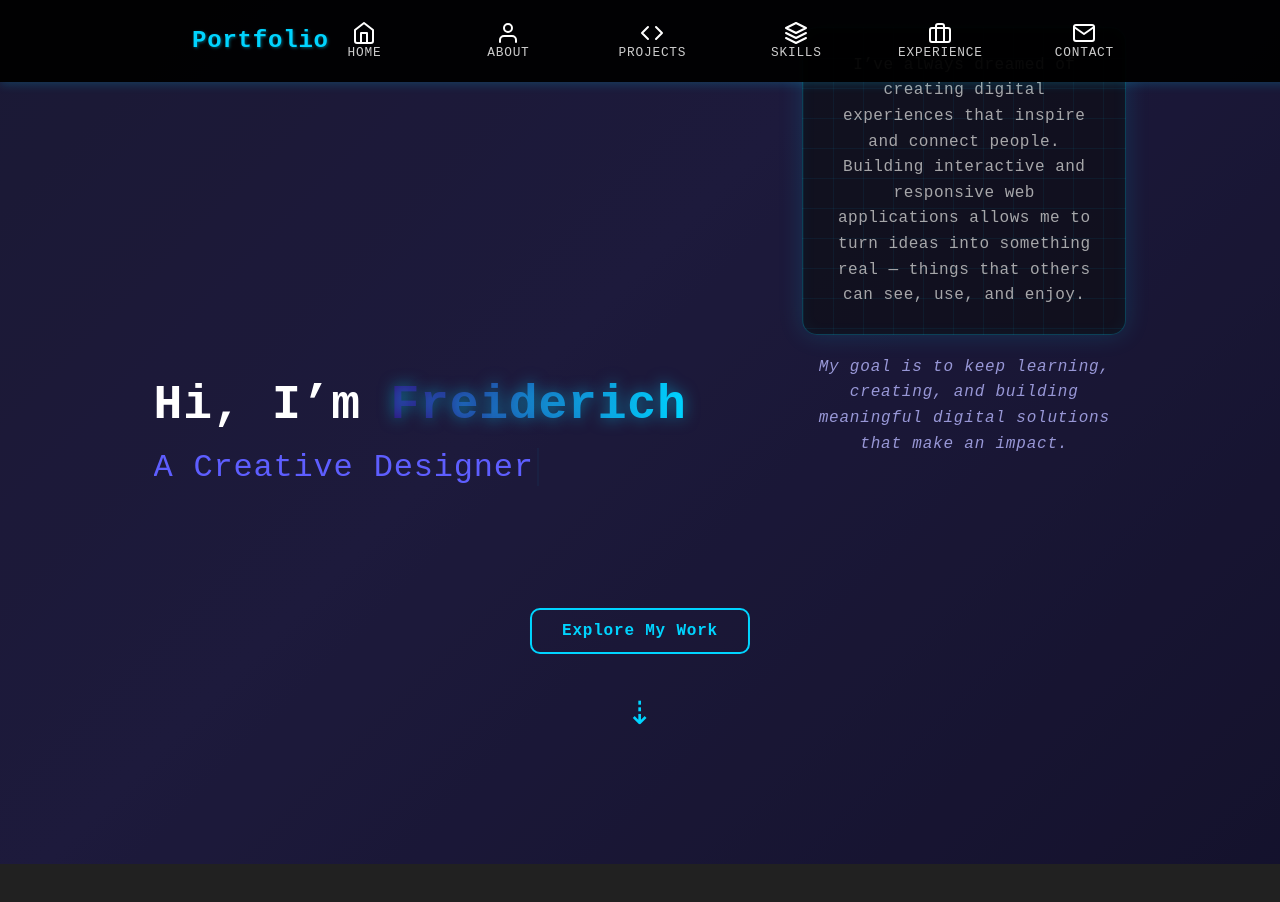
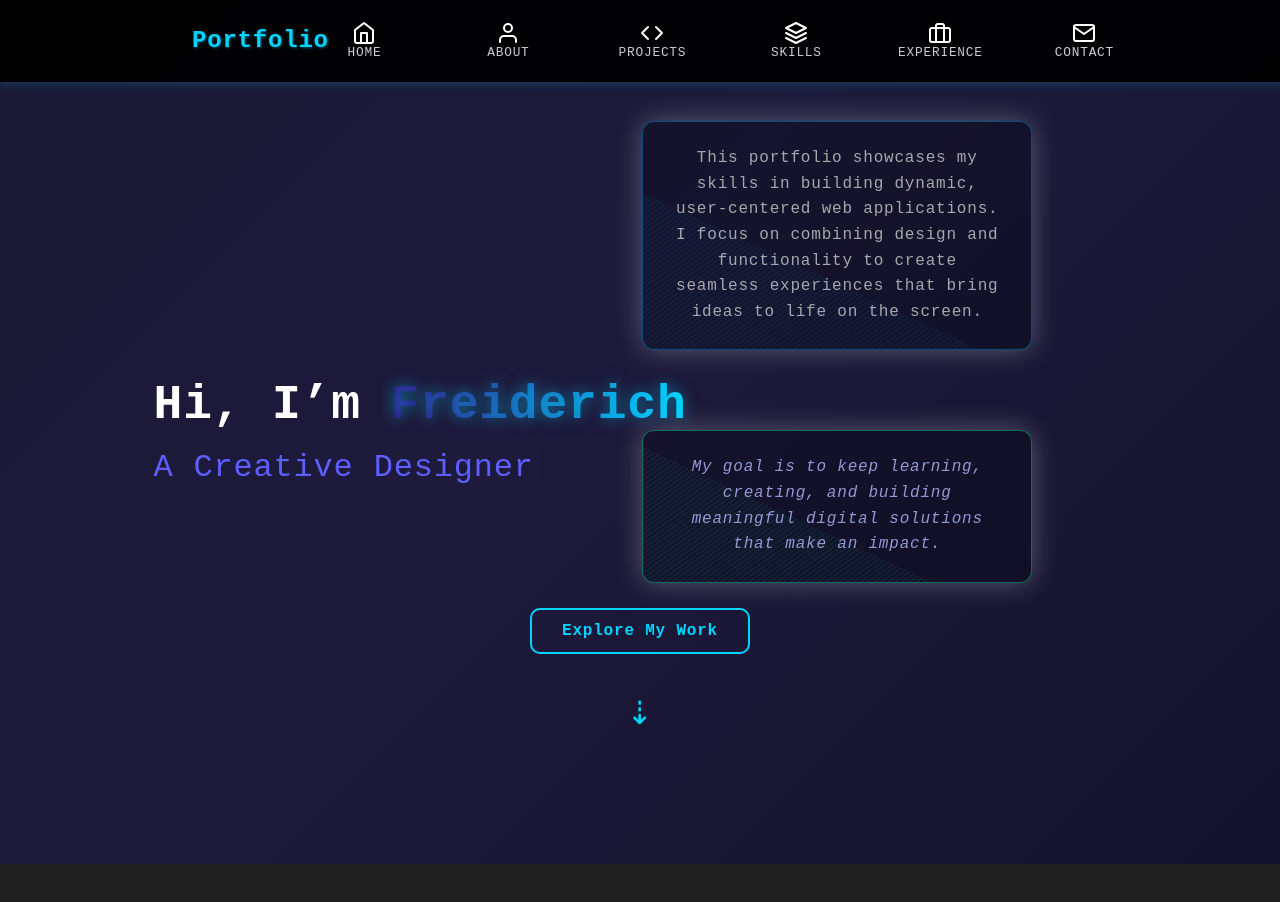
Before and after one commit to Freiderich/Portfolio, a React (Vite) app: page / in a window 1280 px wide. Shown: the top 902 px of the page. Built offline with nearby package versions, Linux system fonts and the light colour scheme.

Commit message:
Fix Home UI

```diff
--- a/src/components/Home.jsx
+++ b/src/components/Home.jsx
@@ -50,16 +50,18 @@ function Home() {
           <div className="intro-text">
             <div className="dream-box">
               <p>
-                I’ve always dreamed of creating digital experiences that inspire
-                and connect people. Building interactive and responsive web
-                applications allows me to turn ideas into something real — things
-                that others can see, use, and enjoy.
+                This portfolio showcases my skills in building dynamic,
+                user-centered web applications. I focus on combining design
+                and functionality to create seamless experiences that
+                bring ideas to life on the screen.
               </p>
             </div>
-            <p className="mission">
+            <div className ="mission-box">
+               <p className="mission">
               My goal is to keep learning, creating, and building meaningful
               digital solutions that make an impact.
             </p>
+            </div>
           </div>
         </div>
       </div>
--- a/src/styles/Home.css
+++ b/src/styles/Home.css
@@ -72,7 +72,7 @@
 
 .home-right .intro-text {
   max-width: 500px;
-  margin-bottom: 400px;
+  margin-bottom: 15rem;
   line-height: 1.6;
   color: #ddd;
 }
@@ -87,78 +87,142 @@
   color: #b8b8ff;
 }
 
-/* 🌟 DREAM BOX */
-.dream-box {
+/* Base box style (shared by both dream and mission) */
+.dream-box,
+.mission-box {
+  background: rgba(0, 0, 0, 0.25);
+  border: 1px solid;
+  padding: 1.5rem 2rem;
+  border-radius: 12px;
+  margin-top: 5rem;
   position: relative;
-  padding: 25px 30px;
-  margin: 20px 0;
-  border-radius: 15px;
-  background: rgba(15, 15, 25, 0.8);
-  border: 1px solid rgba(0, 212, 255, 0.25);
-  color: #e0e0ff;
-  line-height: 1.6;
-  letter-spacing: 0.5px;
-  box-shadow:
-    0 0 25px rgba(0, 212, 255, 0.15),
-    inset 0 0 15px rgba(0, 212, 255, 0.05);
+  overflow: hidden;
   backdrop-filter: blur(8px);
-  background-image:
-    linear-gradient(rgba(0, 212, 255, 0.06) 1px, transparent 1px),
-    linear-gradient(90deg, rgba(0, 212, 255, 0.06) 1px, transparent 1px);
-  background-size: 30px 30px;
-  transition: all 0.3s ease;
-  overflow: hidden;
+  animation: pulseGlow 4s infinite alternate;
+  transition: transform 0.3s ease, box-shadow 0.3s ease, border-color 0.3s ease;
+  cursor: pointer;
 }
 
-/* glowing outline animation */
+/* Hover effect for both boxes */
+.dream-box:hover,
+.mission-box:hover {
+  transform: translateY(-5px) scale(1.02);
+  box-shadow: 0 0 35px rgba(0, 255, 255, 0.4);
+}
+
+/* Dream Box – Blue tones */
+.dream-box {
+  border-color: rgba(0, 170, 255, 0.4);
+  box-shadow: 0 0 25px rgba(0, 170, 255, 0.3);
+}
+
+.dream-box:hover {
+  border-color: rgba(0, 200, 255, 0.8);
+  box-shadow: 0 0 45px rgba(0, 200, 255, 0.6);
+}
+
+/* Dream box matrix overlay */
 .dream-box::before {
   content: "";
   position: absolute;
-  inset: 0;
-  border-radius: 15px;
-  border: 1px solid transparent;
-  background: linear-gradient(90deg, #00d4ff, #7a00ff, #00ffa3, #00d4ff) border-box;
-  -webkit-mask:
-    linear-gradient(#fff 0 0) padding-box,
-    linear-gradient(#fff 0 0);
-  -webkit-mask-composite: xor;
-          mask-composite: exclude;
-  opacity: 0;
-  transition: opacity 0.5s ease;
-  background-size: 400% 400%;
-  animation: borderGlow 6s linear infinite;
+  top: -50%;
+  left: -50%;
+  width: 200%;
+  height: 200%;
+  background: repeating-linear-gradient(
+    120deg,
+    rgba(0, 170, 255, 0.08) 0,
+    rgba(0, 170, 255, 0.08) 2px,
+    transparent 2px,
+    transparent 4px
+  );
+  transform: rotate(25deg);
+  animation: matrixScrollBlue 10s linear infinite;
 }
 
-@keyframes borderGlow {
-  0% { background-position: 0% 50%; }
-  50% { background-position: 100% 50%; }
-  100% { background-position: 0% 50%; }
+/* Mission Box – Green tones */
+.mission-box {
+  border-color: rgba(0, 255, 170, 0.4);
+  box-shadow: 0 0 25px rgba(0, 255, 170, 0.3);
 }
 
-.dream-box:hover {
-  transform: translateY(-5px);
-  box-shadow:
-    0 0 35px rgba(0, 212, 255, 0.25),
-    inset 0 0 20px rgba(0, 212, 255, 0.1);
+.mission-box:hover {
+  border-color: rgba(0, 255, 170, 0.8);
+  box-shadow: 0 0 45px rgba(0, 255, 170, 0.6);
 }
 
-.dream-box:hover::before {
-  opacity: 1;
+/* Mission box matrix overlay */
+.mission-box::before {
+  content: "";
+  position: absolute;
+  top: -50%;
+  left: -50%;
+  width: 200%;
+  height: 200%;
+  background: repeating-linear-gradient(
+    120deg,
+    rgba(0, 255, 170, 0.08) 0,
+    rgba(0, 255, 170, 0.08) 2px,
+    transparent 2px,
+    transparent 4px
+  );
+  transform: rotate(25deg);
+  animation: matrixScrollGreen 10s linear infinite;
 }
 
-/* optional glowing title inside */
-.dream-box h3 {
-  font-size: 1.3rem;
-  color: #00d4ff;
-  margin-bottom: 10px;
-  text-shadow: 0 0 8px rgba(0, 212, 255, 0.7);
+/* Shared glow animation */
+@keyframes pulseGlow {
+  0% {
+    box-shadow: 0 0 15px rgba(255, 255, 255, 0.1);
+  }
+  100% {
+    box-shadow: 0 0 35px rgba(255, 255, 255, 0.4);
+  }
 }
 
+/* Blue matrix flow */
+@keyframes matrixScrollBlue {
+  0% {
+    transform: translateY(0) rotate(25deg);
+  }
+  100% {
+    transform: translateY(100%) rotate(25deg);
+  }
+}
 
+/* Green matrix flow */
+@keyframes matrixScrollGreen {
+  0% {
+    transform: translateY(0) rotate(25deg);
+  }
+  100% {
+    transform: translateY(100%) rotate(25deg);
+  }
+}
 
+.box-section {
+  display: flex;
+  flex-direction: column; /* stack vertically */
+  align-items: center;
+  justify-content: center;
+  gap: 1.5rem;
+  margin-top: 2rem;
+  width: 100%;
+}
 
+@media (min-width: 768px) {
+  .box-section {
+    flex-direction: row; /* side by side on larger screens */
+    gap: 2rem;
+  }
 
-
+  .dream-box,
+  .mission-box {
+    flex: 1;
+    max-width: 100%;
+    margin-left: -10rem;
+  }
+}
 
 
 
```
